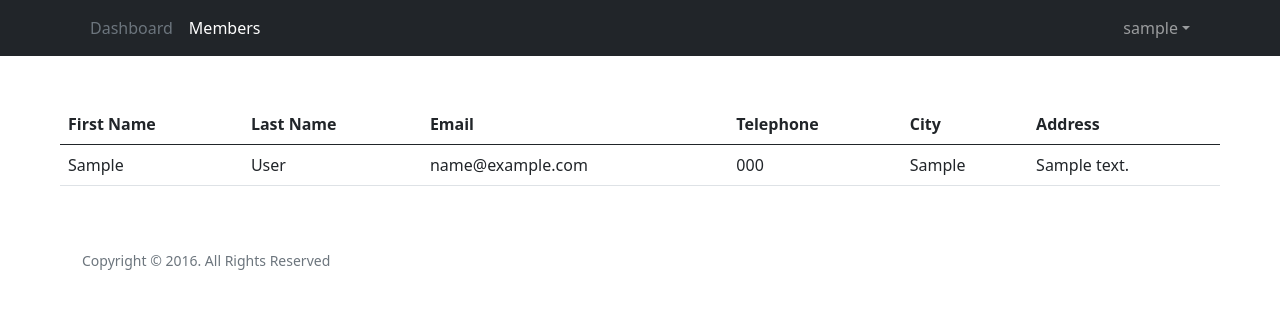
After one commit to fragkiadamis/ca-management, a Flask app: template app/templates/private/members.html in a window 1280 px wide. The commit adds this page. Shown: the top 309 px of the page. Run offline with Flask 2, Linux system fonts and the light colour scheme; tables that the repository leaves empty hold one stand-in row (values such as "Sample post"); the template is opened without the code that fills it: values that come from a table or form of the project are taken from there, most other values are stand-ins (such as "Sample title", 1, 10 or a date in 2020); parts of the project's set-up code (start-up, migrations or seed data) failed here and were passed over; some libraries are stand-ins or nearby versions.

Commit message:
list members

```diff
--- a/app/templates/partials/private/ca_header.html
+++ b/app/templates/partials/private/ca_header.html
@@ -8,9 +8,9 @@
             </button>
             <div class="collapse navbar-collapse" id="navbarSupportedContent">
                 <ul class="navbar-nav me-auto mb-2 mb-lg-0">
-                    <li><a href="{{ url_for('public.homepage') }}" class="nav-link px-2 text-secondary">Dashboard</a>
+                    <li><a href="{{ url_for('ca.dashboard') }}" class="nav-link px-2 text-secondary">Dashboard</a>
                     </li>
-                    <li><a href="{{ url_for('public.about') }}" class="nav-link px-2 text-white">Members</a></li>
+                    <li><a href="{{ url_for('ca.list_members') }}" class="nav-link px-2 text-white">Members</a></li>
                 </ul>
                 <ul class="navbar-nav mb-2 mb-lg-0">
                     <li class="nav-item dropdown">
--- /dev/null
+++ b/app/templates/private/members.html
@@ -0,0 +1,34 @@
+{% extends "./main.html" %}
+{% block title %}Profile{% endblock %}
+{% block body %}
+    <div class="container-fluid">
+        <main class="p-5">
+            <div>
+                <table class="table table-hover">
+                    <thead>
+                    <tr>
+                        <th scope="col">First Name</th>
+                        <th scope="col">Last Name</th>
+                        <th scope="col">Email</th>
+                        <th scope="col">Telephone</th>
+                        <th scope="col">City</th>
+                        <th scope="col">Address</th>
+                    </tr>
+                    </thead>
+                    {% for member in members %}
+                        <tbody>
+                        <tr id="{{ member['id'] }}">
+                            <td>{{ member['first_name'] }}</td>
+                            <td>{{ member['last_name'] }}</td>
+                            <td>{{ member['email'] }}</td>
+                            <td>{{ member['telephone'] }}</td>
+                            <td>{{ member['city'] }}</td>
+                            <td>{{ member['address'] }}</td>
+                        </tr>
+                        </tbody>
+                    {% endfor %}
+                </table>
+            </div>
+        </main>
+    </div>
+{% endblock %}
```
Also changed, not shown: app/ca/views.py (+9 -0 lines).
